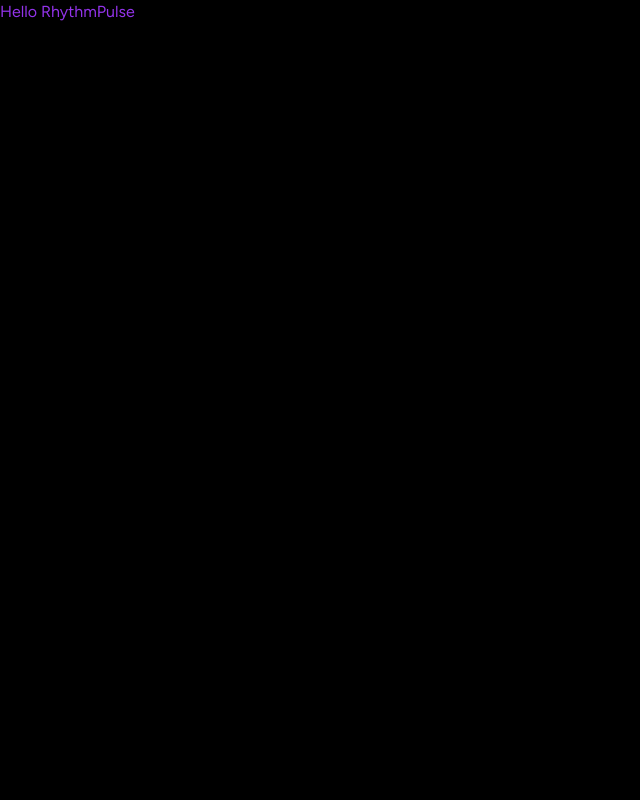
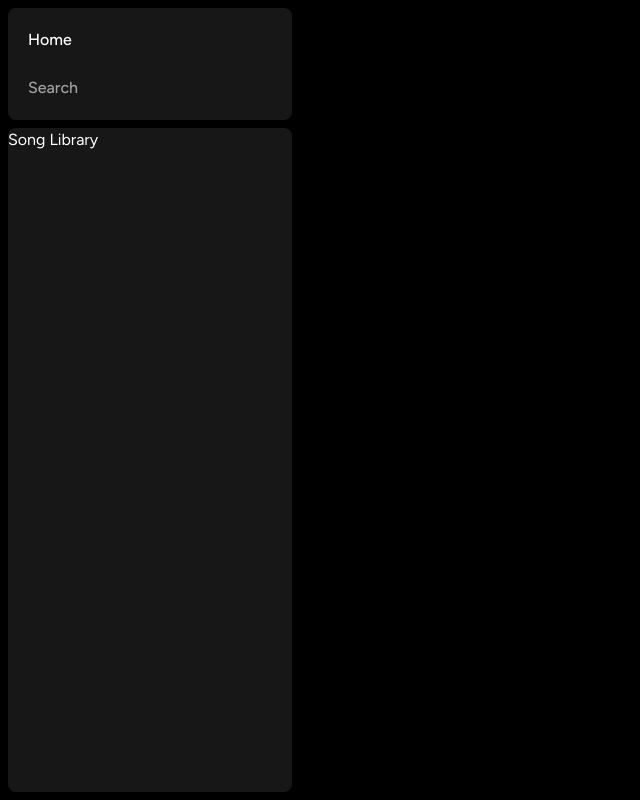
Before and after one commit to nyx08dreamer/RhythmPulse, a Next.js app: page / in a window 1280 px wide. Shown: the whole page, without its empty margins (0-640 px from the left). Built offline with nearby package versions, Linux system fonts and the light colour scheme.

Commit message:
Primer avance

```diff
--- a/app/layout.tsx
+++ b/app/layout.tsx
@@ -1,6 +1,7 @@
 import type { Metadata } from "next";
 import { Figtree } from "next/font/google";
 import "./globals.css";
+import Sidebar from "@/components/Sidebar";
 
 const font = Figtree({ subsets: ["latin"] });
 
@@ -16,10 +17,10 @@
 }>) {
   return (
     <html lang="en">
-      <body
-        className={font.className}
-      >
-        {children}
+      <body className={font.className}>
+        <Sidebar>
+          {children}
+        </Sidebar>
       </body>
     </html>
   );
--- /dev/null
+++ b/components/Box.tsx
@@ -0,0 +1,28 @@
+import { twMerge } from "tailwind-merge";
+
+interface  BoxProps {
+    children: React.ReactNode;
+    className?: string;
+}
+
+const Box: React.FC<BoxProps> = ({
+    children,
+    className
+}) => {
+    return (
+        <div
+        className={twMerge(`
+            bg-neutral-900
+            rounded-lg
+            h-fit
+            w-full
+            `,
+            className
+        )}
+        >
+            {children}
+        </div>
+    );
+}
+
+export default Box;
--- /dev/null
+++ b/components/Sidebar.tsx
@@ -0,0 +1,75 @@
+"use client";
+
+import { usePathname } from "next/navigation";
+import { useMemo } from "react";
+import { HiHome } from "react-icons/hi";
+import { BiSearch } from "react-icons/bi";
+import Box from "./Box";
+import SidebarItem from "./SidebarItem";
+
+interface SidebarProps {
+    children: React.ReactNode;
+}
+
+const Sidebar: React.FC<SidebarProps> = ({
+    children
+}) => {
+
+    const pathname = usePathname();
+
+    const routes = useMemo(() => [
+        {
+            icon: HiHome,
+            label: 'Home',
+            active: pathname !== '/search',
+            href: '/',
+        },
+        {
+            icon: BiSearch,
+            label: 'Search',
+            active: pathname === '/search',
+            href: '/search',
+        }
+    ], [pathname]);
+
+    return (
+        <div className="flex h-full">
+            <div
+            className="
+            hidden
+            md:flex
+            flex-col
+            gap-y-2
+            bg-black
+            h-full
+            w-[300px]
+            p-2
+            "
+        >
+            <Box>
+                <div
+                className="
+                flex
+                flex-col
+                gap-y-4
+                px-5
+                py-4
+                "
+            >
+                {routes.map((item) => (
+                    <SidebarItem
+                    key={item.label}
+                    {...item}
+                />
+                ))}
+                </div>
+            </Box>
+            <Box className="overflow-y-auto h-full">
+                Song Library
+            </Box>
+            </div>
+        </div>
+    );
+}
+
+export default Sidebar;
--- /dev/null
+++ b/components/SidebarItem.tsx
@@ -0,0 +1,47 @@
+import Link from "next/link";
+import { IconType } from "react-icons";
+import { twMerge } from "tailwind-merge";
+
+interface SidebarItemProps {
+    icon: IconType;
+    label: string;
+    active?: boolean;
+    href: string;
+
+}
+
+
+
+const SidebarItem: React.FC<SidebarItemProps>= ({
+    //icon,
+    label,
+    active,
+    href
+}) => {
+    return (
+        <Link
+            href={href}
+            className={twMerge(`
+                flex
+                flex-row
+                h-auto
+                items-center
+                w-full
+                gap-x-4
+                text-md
+                font-medium
+                cursor-pointer
+                hover:text-white
+                transition
+                text-neutral-400
+                py-1
+                `,
+                active && "text-white"
+            )}
+        >
+            <p className="truncate w-100">{label}</p>
+        </Link>
+    );
+}
+
+export default SidebarItem;
```
Also changed, not shown: package.json (+7 -5 lines), 1 other file (tests, documents, lock files or other folders).
